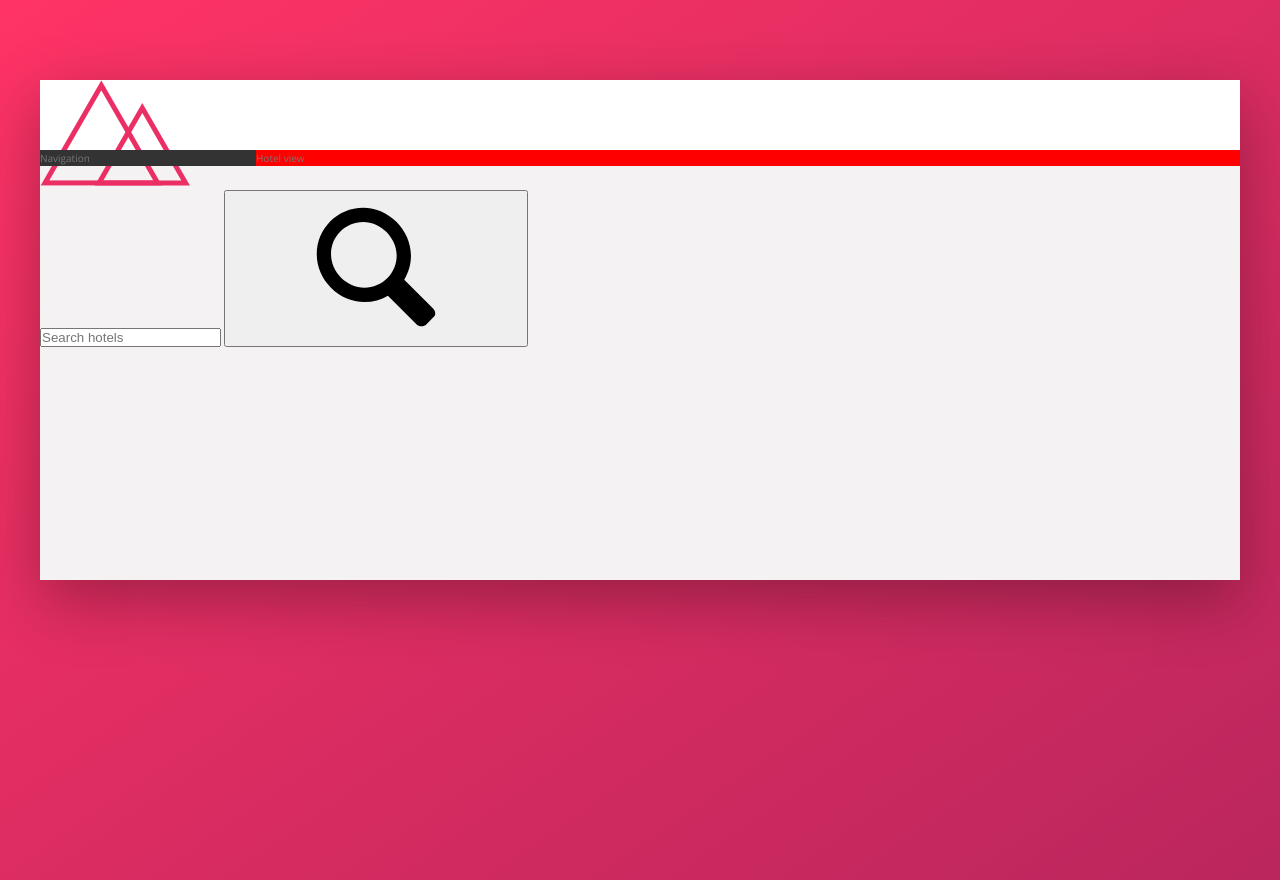
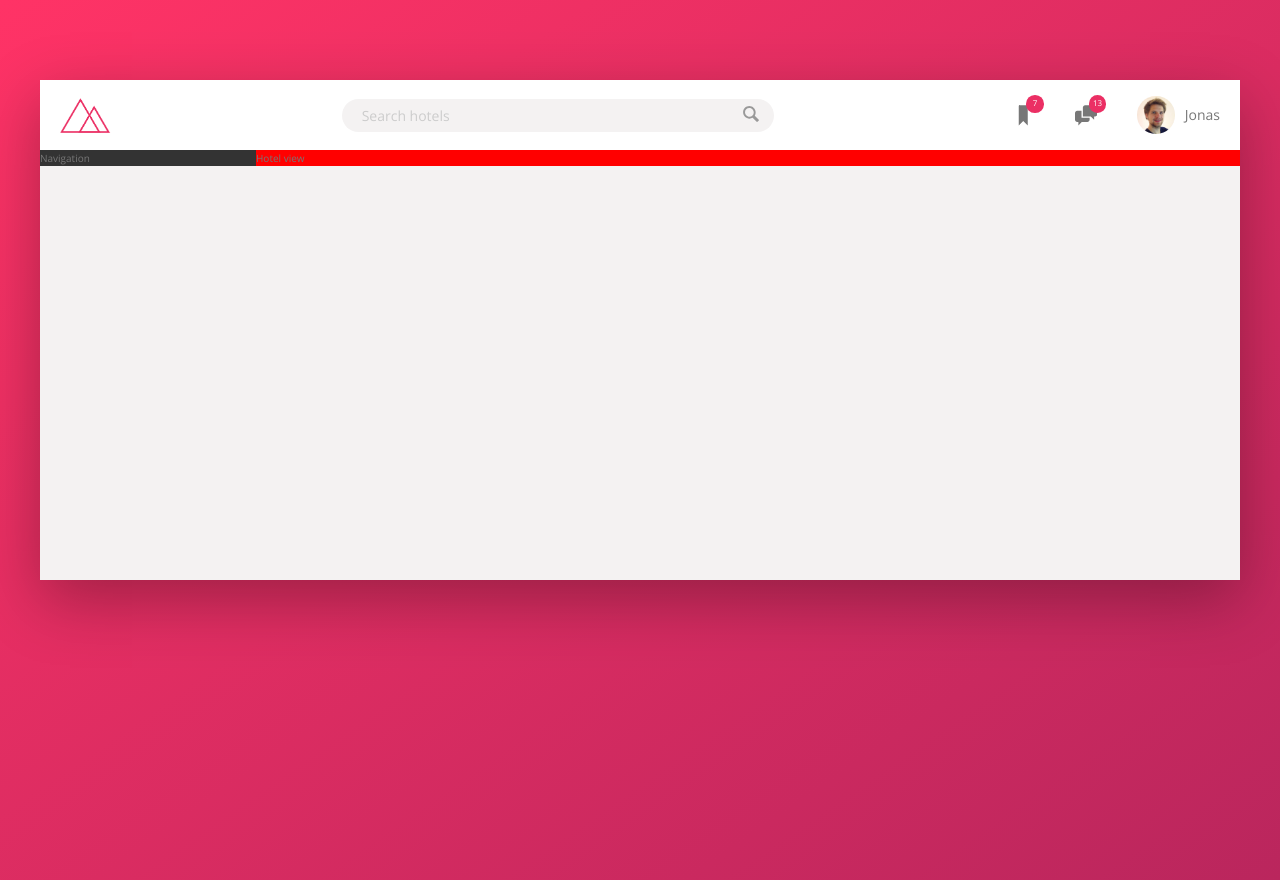
Before and after one commit to Davcode1234/Trillo-app, a plain HTML site: page index.html in a window 1280 px wide. Drawn offline with nearby package versions, Linux system fonts and the light colour scheme.

Commit message:
Done header

```diff
--- a/css/style.css
+++ b/css/style.css
@@ -42,9 +42,16 @@ body {
   min-height: 50rem; }
 
 .header {
+  font-size: 1.4rem;
   height: 7rem;
   background-color: #fff;
-  border-bottom: var(--color-Grey-light-2); }
+  border-bottom: var(--color-Grey-light-2);
+  display: flex;
+  justify-content: space-between;
+  align-items: center; }
+
+.user-nav {
+  display: flex; }
 
 .content {
   display: flex; }
@@ -56,3 +63,81 @@ body {
 .hotel-view {
   background-color: red;
   flex: 1; }
+
+.logo {
+  height: 3.5rem;
+  margin-left: 2rem; }
+
+.search {
+  flex: 0 0 40%;
+  display: flex;
+  align-items: center;
+  justify-content: center; }
+  .search__input {
+    font-family: inherit;
+    font-size: inherit;
+    color: inherit;
+    width: 90%;
+    background-color: var(--color-Grey-light-2);
+    border: none;
+    padding: 0.7rem 2rem;
+    border-radius: 100px;
+    transition: all 0.2s;
+    margin-right: -3.25rem; }
+    .search__input:focus {
+      outline: none;
+      width: 100%;
+      background-color: var(--color-Grey-light-3); }
+    .search__input::-webkit-input-placeholder {
+      font-weight: 100;
+      color: var(--color-Grey-light-4); }
+  .search__input:focus + .search__button {
+    background-color: var(--color-Grey-light-3); }
+  .search__button {
+    background-color: var(--color-Grey-light-2);
+    border: none;
+    border-radius: 100px; }
+    .search__button:focus {
+      outline: none; }
+    .search__button:active {
+      transform: translateY(2px); }
+  .search__icon {
+    height: 2rem;
+    width: 2rem;
+    fill: var(--color-Grey-dark-3); }
+
+.user-nav {
+  display: flex;
+  align-items: center;
+  align-self: stretch; }
+  .user-nav > * {
+    padding: 0 2rem;
+    cursor: pointer;
+    height: 100%;
+    display: flex;
+    align-items: center; }
+  .user-nav > *:hover {
+    background-color: var(--color-Grey-light-2); }
+  .user-nav__icon-box {
+    position: relative; }
+  .user-nav__icon {
+    height: 2.25rem;
+    width: 2.25rem;
+    fill: var(--color-Grey-dark-2); }
+  .user-nav__notification {
+    font-size: 0.8rem;
+    height: 1.75rem;
+    width: 1.75rem;
+    border-radius: 50%;
+    background-color: var(--color-primary);
+    color: #fff;
+    position: absolute;
+    top: 1.5rem;
+    right: 1.1rem;
+    display: flex;
+    justify-content: center;
+    align-items: center; }
+  .user-nav__user-photo {
+    height: 3.75rem;
+    border-radius: 50%;
+    margin-right: 1rem; }
--- a/index.html
+++ b/index.html
@@ -30,7 +30,34 @@
             </svg>
           </button>
         </form>
+
+        <nav class="user-nav">
+          <div class="user-nav__icon-box">
+            <svg class="user-nav__icon">
+              <use xlink:href="img/sprite.svg#icon-bookmark"></use>
+            </svg>
+
+            <span class="user-nav__notification">7</span>
+          </div>
+
+          <div class="user-nav__icon-box">
+            <svg class="user-nav__icon">
+              <use xlink:href="img/sprite.svg#icon-chat"></use>
+            </svg>
+            <span class="user-nav__notification">13</span>
+          </div>
+
+          <div class="user-nav__user">
+            <img
+              src="img/user.jpg"
+              alt="User Photo"
+              class="user-nav__user-photo"
+            />
+            <span class="user-nav__user-name">Jonas</span>
+          </div>
+        </nav>
       </header>
+
       <div class="content">
         <nav class="sidebar">Navigation</nav>
         <main class="hotel-view">Hotel view</main>
--- a/sass/_components.scss
+++ b/sass/_components.scss
@@ -0,0 +1,116 @@
+/////////////////
+//LOGO
+.logo {
+  height: 3.5rem;
+  margin-left: 2rem;
+}
+
+/////////////////
+//SERCH
+.search {
+  flex: 0 0 40%;
+  display: flex;
+  align-items: center;
+  justify-content: center;
+
+  &__input {
+    font-family: inherit;
+    font-size: inherit;
+    color: inherit;
+    width: 90%;
+    background-color: var(--color-Grey-light-2);
+    border: none;
+    padding: 0.7rem 2rem;
+    border-radius: 100px;
+    transition: all 0.2s;
+    margin-right: -3.25rem;
+
+    &:focus {
+      outline: none;
+      width: 100%;
+      background-color: var(--color-Grey-light-3);
+    }
+
+    &::-webkit-input-placeholder {
+      font-weight: 100;
+      color: var(--color-Grey-light-4);
+    }
+  }
+
+  &__input:focus + &__button {
+    background-color: var(--color-Grey-light-3);
+  }
+
+  &__button {
+    background-color: var(--color-Grey-light-2);
+
+    border: none;
+    border-radius: 100px;
+
+    &:focus {
+      outline: none;
+    }
+
+    &:active {
+      transform: translateY(2px);
+    }
+  }
+
+  &__icon {
+    height: 2rem;
+    width: 2rem;
+    fill: var(--color-Grey-dark-3);
+  }
+}
+
+/////////////////
+//USER NAV
+
+.user-nav {
+  display: flex;
+  align-items: center;
+  align-self: stretch;
+
+  & > * {
+    padding: 0 2rem;
+    cursor: pointer;
+    height: 100%;
+    display: flex;
+    align-items: center;
+  }
+
+  & > *:hover {
+    background-color: var(--color-Grey-light-2);
+  }
+
+  &__icon-box {
+    position: relative;
+  }
+
+  &__icon {
+    height: 2.25rem;
+    width: 2.25rem;
+    fill: var(--color-Grey-dark-2);
+  }
+
+  &__notification {
+    font-size: 0.8rem;
+    height: 1.75rem;
+    width: 1.75rem;
+    border-radius: 50%;
+    background-color: var(--color-primary);
+    color: #fff;
+    position: absolute;
+    top: 1.5rem;
+    right: 1.1rem;
+    display: flex;
+    justify-content: center;
+    align-items: center;
+  }
+
+  &__user-photo {
+    height: 3.75rem;
+    border-radius: 50%;
+    margin-right: 1rem;
+  }
+}
--- a/sass/layout.scss
+++ b/sass/layout.scss
@@ -7,9 +7,17 @@
 }
 
 .header {
+  font-size: 1.4rem;
   height: 7rem;
   background-color: #fff;
   border-bottom: var(--color-Grey-light-2);
+  display: flex;
+  justify-content: space-between;
+  align-items: center;
+}
+
+.user-nav {
+  display: flex;
 }
 
 .content {
```
